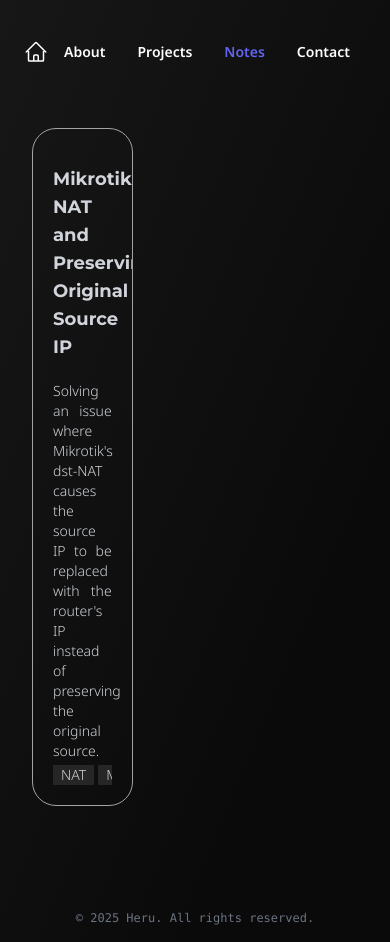
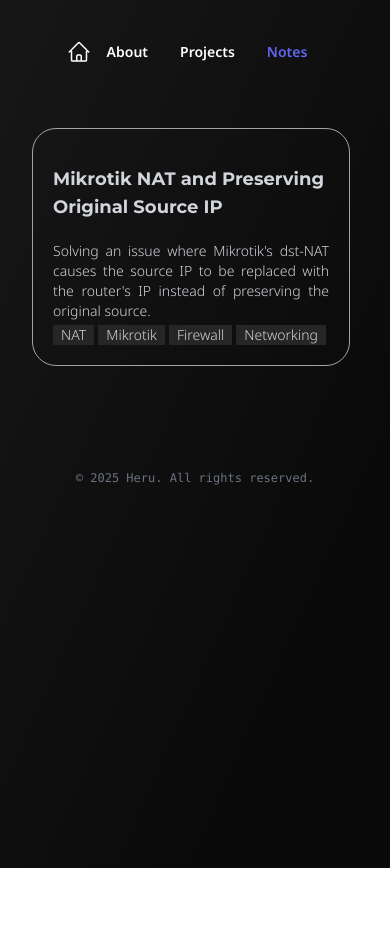
Before and after one commit to ruhefm/porto-web, a Vue app: page /notes in a window 390 px wide. After the commit the page ends 868 px from the top, so only its background shows below. Built offline with nearby package versions, Linux system fonts and the light colour scheme.

Commit message:
update responsive

```diff
--- a/src/components/Notes.vue
+++ b/src/components/Notes.vue
@@ -1,5 +1,5 @@
 <template>
-    <section class="text-justify animate-daribawah grid grid-cols-3" v-if="notes.length">
+    <section class="text-justify animate-daribawah grid-cols-1 md:grid-cols-2 lg:grid-cols-3" v-if="notes.length">
 
     <div v-for="note in notes" :key="note.slug">
     <RouterLink :to="`/notes/${note.slug}`">
--- a/src/components/mainMenu.vue
+++ b/src/components/mainMenu.vue
@@ -11,9 +11,9 @@
 {{link.title}}
 </RouterLink>
 </div>
-  <a :href="`mailto:herupurnama.work@gmail.com?subject=${emailSubject}`" active-class="text-indigo-500 active" class="mx-2 px-2 font-semibold flex items-center gap-2 hover:text-indigo-400">
+  <!-- <a :href="`mailto:herupurnama.work@gmail.com?subject=${emailSubject}`" active-class="text-indigo-500 active" class="mx-2 px-2 font-semibold flex items-center gap-2 hover:text-indigo-400">
   Contact
-  </a>
+  </a> -->
 </div>
 </nav>
 </template>
```
